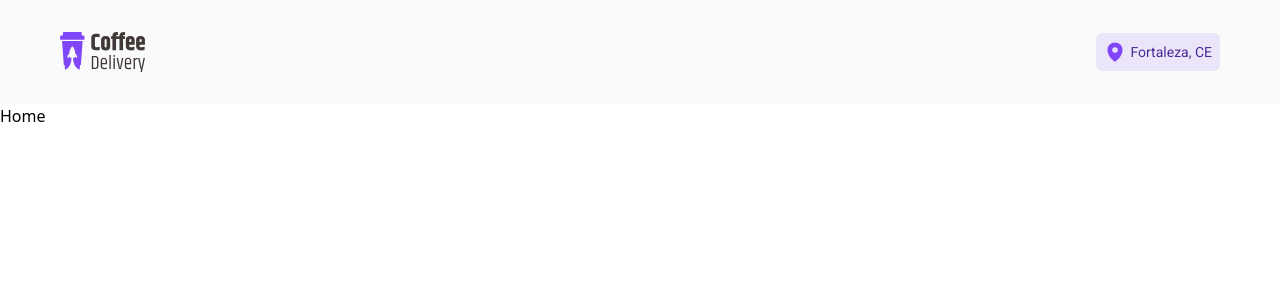
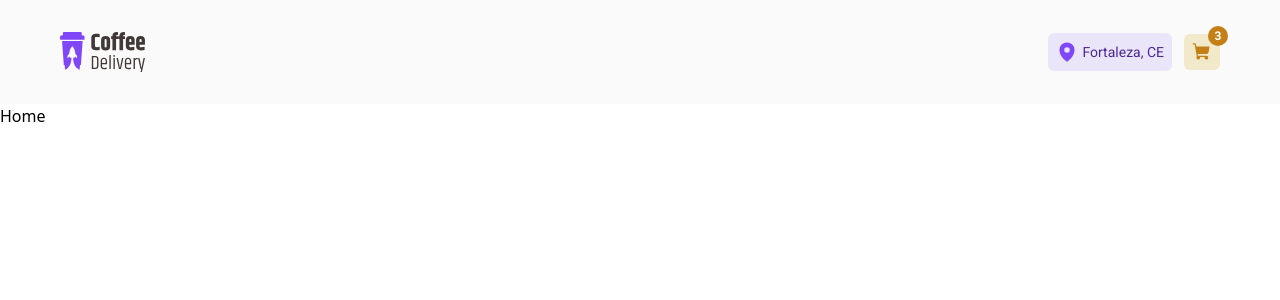
Before and after one commit to CarlosAlexandredevv/Coffee-delivery, a React (Vite) app: page / in a window 1280 px wide. Shown: the top 300 px of the page. Built offline with nearby package versions, Linux system fonts and the light colour scheme.

Commit message:
header styles

```diff
--- a/src/components/Header/index.tsx
+++ b/src/components/Header/index.tsx
@@ -1,10 +1,15 @@
 import { MapPin } from 'phosphor-react';
+import { Cart } from '../ui/Cart';
+import { NavLink } from 'react-router-dom';
 
 export function Header() {
   return (
-    <header className="bg-background py-8">
-      <div className="flex items-center justify-between max-w-[1160px] mx-auto">
-        <img src="Logo.svg" />
+    <header className="bg-background py-8 sticky top-0 z-10">
+      <div className="flex items-center justify-between max-w-[72.5rem] xl:mx-auto mx-3">
+        <NavLink to="/">
+          <img src="Logo.svg" />
+        </NavLink>
+
         <div className="flex gap-3 items-center">
           <div className="flex gap-1 items-center bg-purple-light rounded-md p-2">
             <MapPin className="size-[22px] text-purple" weight="fill" />
@@ -12,6 +17,7 @@ export function Header() {
               Fortaleza, CE
             </span>
           </div>
+          <Cart />
         </div>
       </div>
     </header>
--- a/src/components/ui/Cart.tsx
+++ b/src/components/ui/Cart.tsx
@@ -1,3 +1,16 @@
+import { ShoppingCart } from 'phosphor-react';
+import { Link } from 'react-router-dom';
+
 export function Cart() {
-  return <div></div>;
+  return (
+    <Link
+      to="/checkout"
+      className="p-2 text-yellow-dark bg-yellow-light rounded-md cursor-pointer relative"
+    >
+      <ShoppingCart className="size-[20px]" weight="fill" />
+      <span className="flex items-center justify-center absolute bg-yellow-dark size-[20px] rounded-full -top-2 -right-2 text-white text-xs font-roboto font-bold">
+        3
+      </span>
+    </Link>
+  );
 }
--- a/src/pages/Home/index.tsx
+++ b/src/pages/Home/index.tsx
@@ -1,3 +1,3 @@
 export function Home() {
-  return <div>Home</div>;
+  return <div className="h-[200vh]">Home</div>;
 }
```
